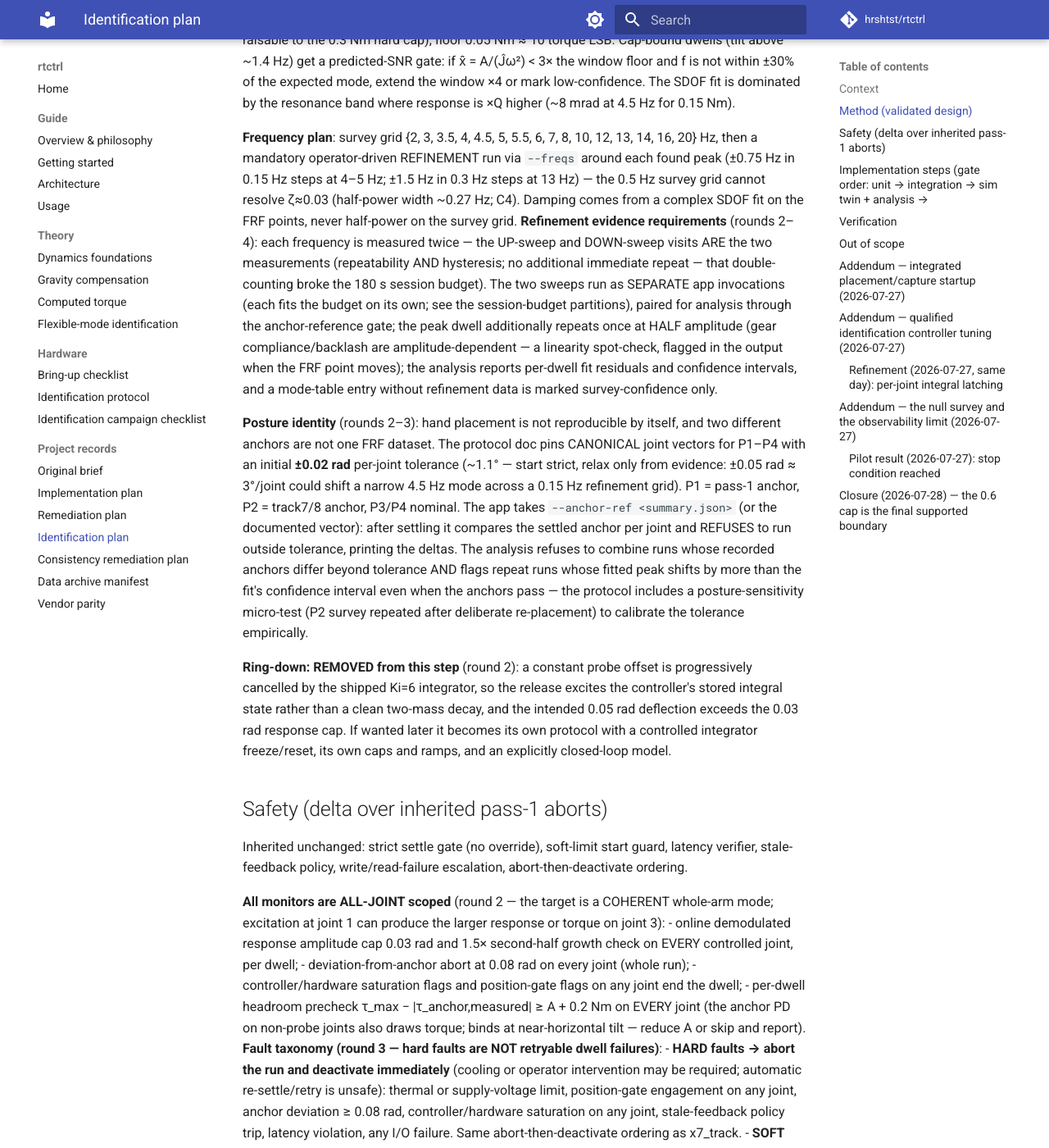
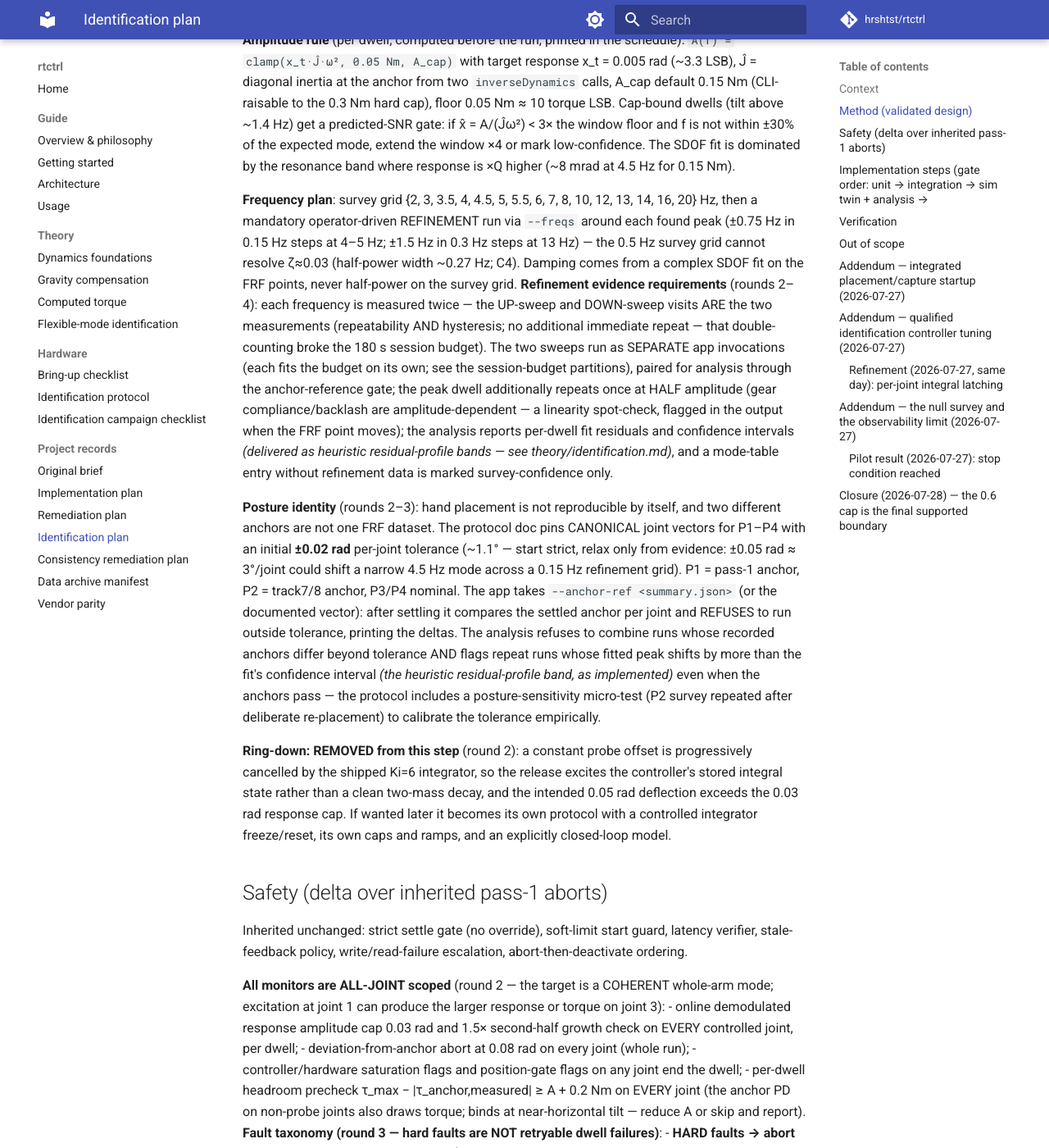
Before and after one commit to hrshtst/rtctrl, an MkDocs documentation site: the page built from docs/IDENTIFICATION_PLAN.md, in a window 1280 px wide and 1400 px high, scrolled down 2085 px. Shown: the whole window at 82% size. Built offline with MkDocs 1.6.1 and Material for MkDocs 9.7.7, drawn with Linux system fonts in a browser that asks for light colours; comment, search, counter and statistics services are not loaded; some of the changed text lies outside the part shown.

Commit message:
docs: finish the uncertainty-band and receptance terminology sweep
Residual review findings on the chapter corrections:

- Analyzer output: the mode-table Markdown now prints "band" instead
  of "CI"; the legacy f_n_ci_hz/zeta_ci JSON keys are retained for
  compatibility with an explicit table-level uncertainty_semantics
  field ("heuristic residual-profile bands (legacy *_ci_* keys); no
  calibrated noise model") and a code comment at the write site.

- IDENTIFICATION_PLAN.md: the four historical passages carrying the
  original terminology get superseded annotations — the "plant FRF"
  claim now points at the apparent controller-conditioned
  driving-point receptance derivation, and the three
  confidence-interval promises note the heuristic residual-profile
  bands as implemented.

- identification.md: the nonzero-b qualifier no longer claims a
  "coupling frequency below the total" — omega_0 is the undamped
  stiffness/inertia natural frequency regardless of b; only the
  damping comparison is stated as below the total, with the damped
  frequency shift given as omega_d = omega_0 sqrt(1 - zeta^2).

Verified on archived pilot data: the generated table carries the
semantics field and the Markdown prints zero "CI" labels. Strict
mkdocs, ruff, and the analysis regressions pass.

Claude-Session: https://claude.ai/code/session_018U6gd6Z8sxPPGvah4xC6b4

```diff
--- a/docs/IDENTIFICATION_PLAN.md
+++ b/docs/IDENTIFICATION_PLAN.md
@@ -37,7 +37,11 @@ added after the inner update; the sum re-clamps to the hardware τ_max with a
 **Primary estimator — direct ratio, no de-embedding** (review correction C2): the D8
 telemetry logs the TOTAL applied torque, so the plant FRF is F{q_link}/F{τ_total} per
 dwell — a closed loop with known injection needs no controller model when both plant
-input and output are measured. Two variants: (a) τ_meas-based (measured current × kt,
+input and output are measured. *(Superseded wording: on the multijoint arm this scalar
+ratio is an apparent, controller-conditioned driving-point receptance — equal to the
+true FRF only where cross-joint feedback torques are negligible; the tuning merge guard
+exists for exactly this reason. Derivation:
+[theory/identification.md](theory/identification.md).)* Two variants: (a) τ_meas-based (measured current × kt,
 sampled at the same feedback events as q — perfectly aligned; PRIMARY); (b)
 commanded-based, phase-corrected by the receipt-map `first_apply_delay`. The ratio
 (b)/(a) is itself a deliverable: the commanded→measured actuator transfer for the notch
@@ -104,7 +108,8 @@ budget on its own; see the session-budget partitions), paired for analysis throu
 the anchor-reference gate; the peak dwell additionally repeats once at HALF
 amplitude (gear compliance/backlash are amplitude-dependent — a linearity
 spot-check, flagged in the output when the FRF point moves); the analysis reports
-per-dwell fit residuals and confidence intervals, and a mode-table entry without
+per-dwell fit residuals and confidence intervals *(delivered as heuristic
+residual-profile bands — see theory/identification.md)*, and a mode-table entry without
 refinement data is marked survey-confidence only.
 
 **Posture identity** (rounds 2–3): hand placement is not reproducible by itself, and
@@ -116,7 +121,8 @@ P3/P4 nominal. The app takes `--anchor-ref <summary.json>` (or the documented
 vector): after settling it compares the settled anchor per joint and REFUSES to run
 outside tolerance, printing the deltas. The analysis refuses to combine runs whose
 recorded anchors differ beyond tolerance AND flags repeat runs whose fitted peak
-shifts by more than the fit's confidence interval even when the anchors pass — the
+shifts by more than the fit's confidence interval *(the heuristic residual-profile
+band, as implemented)* even when the anchors pass — the
 protocol includes a posture-sensitivity micro-test (P2 survey repeated after
 deliberate re-placement) to calibrate the tolerance empirically.
 
@@ -353,7 +359,8 @@ emulator smoke → hardware)
    per-dwell dt-weighted least-squares fit on [1, t, sin φ, cos φ]; direct-ratio
    FRF (τ_meas primary; commanded + delay-corrected secondary; their ratio = actuator
    transfer); all-joint participation vectors (every joint's q is in the CSV); complex
-   SDOF fit with per-dwell residuals and confidence intervals; repeat-dwell /
+   SDOF fit with per-dwell residuals and confidence intervals *(delivered as heuristic
+   residual-profile bands)*; repeat-dwell /
    up-vs-down / half-amplitude consistency checks flagged in the output; ANCHOR MERGE
    GUARD — refuses to combine runs whose recorded anchors differ beyond the ±0.02 rad
    tolerance; per-posture mode table (JSON + markdown) with survey-only entries marked
```
Also changed, not shown: docs/theory/identification.md (+6 -4 lines), 1 other file.
